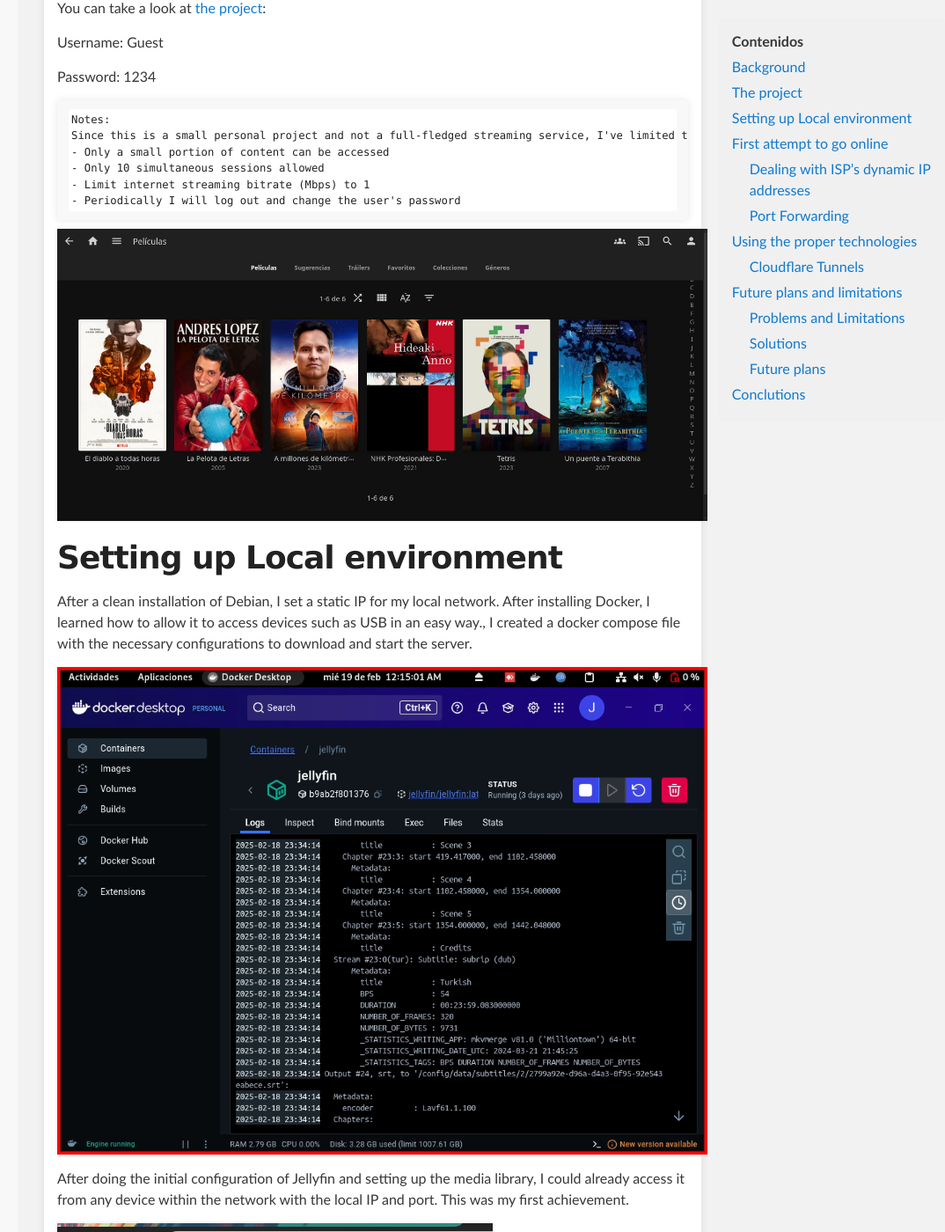
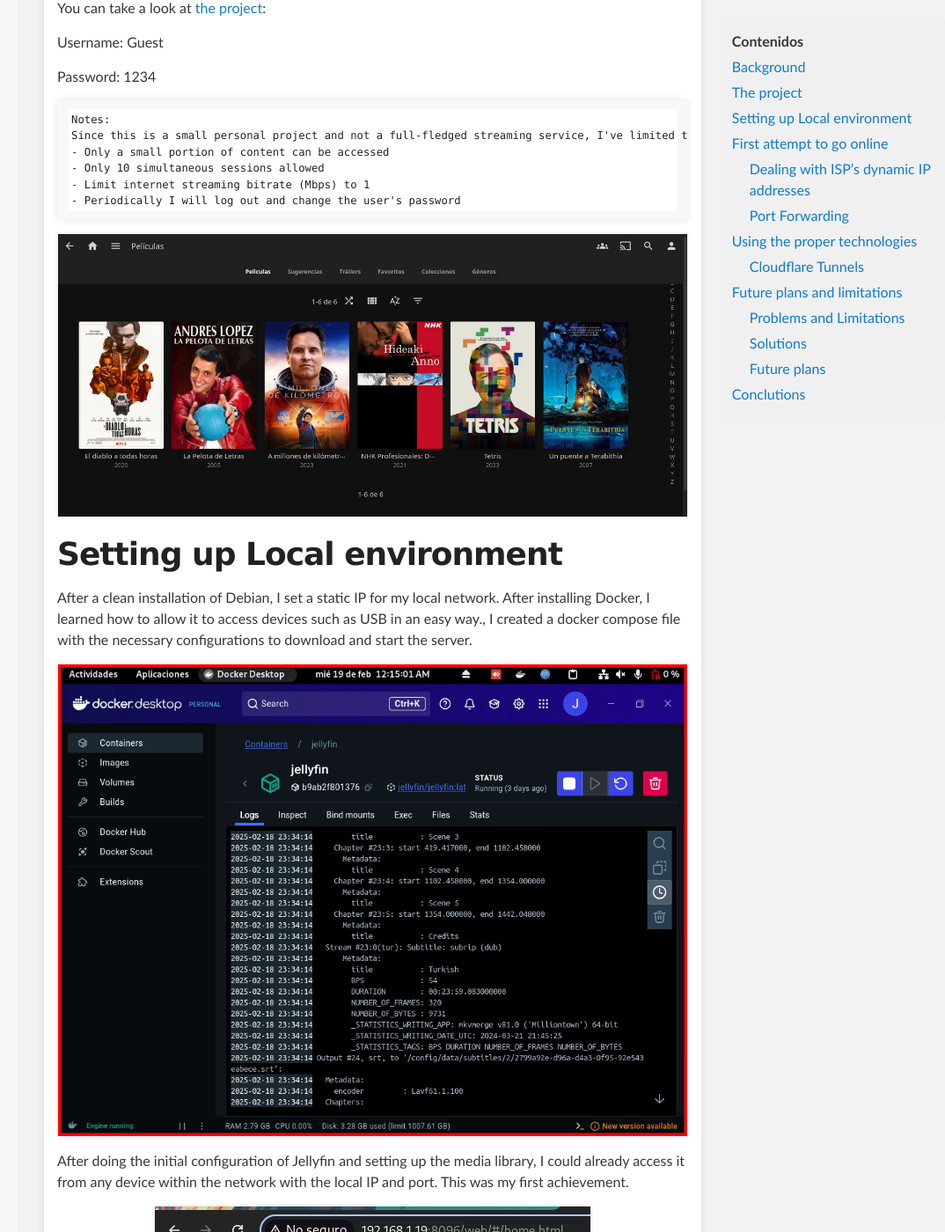
Before and after one commit to juniornff/juniornff.github.io, a Jekyll site: the page built from _posts/2025-02-18-local-media-server.md, in a window 1280 px wide and 1400 px high, scrolled down 735 px. Shown: the whole window at 88% size, without its empty margins (206-1280 px from the left). Built offline with Jekyll 4.4.1, drawn with Linux system fonts in a browser that asks for light colours.

Commit message:
fixing css 2

```diff
--- a/_sass/jekyll-theme-slate.scss
+++ b/_sass/jekyll-theme-slate.scss
@@ -547,6 +547,20 @@ Small Device Styles
   background: white;
   border-radius: 5px;
   box-shadow: 0 0 10px rgba(0,0,0,0.1);
+
+  img {
+    max-width: 100%;
+    height: auto;
+    display: block;
+    margin: 15px auto;
+    border: 1px solid #eee;
+    box-sizing: border-box;
+  }
+
+  p img {
+    display: block;
+    margin: 15px auto;
+  }
 }
 
 .toc-sidebar {
@@ -620,6 +634,18 @@ Small Device Styles
 
   .post-content-container {
     flex-direction: column;
+
+    .toc-sidebar {
+      order: 1;
+    }
+
+    .post-content {
+      order: 2;
+    }
+  }
+
+  .posts-sidebar {
+    order: 3;
   }
 
   .post-content,
```
